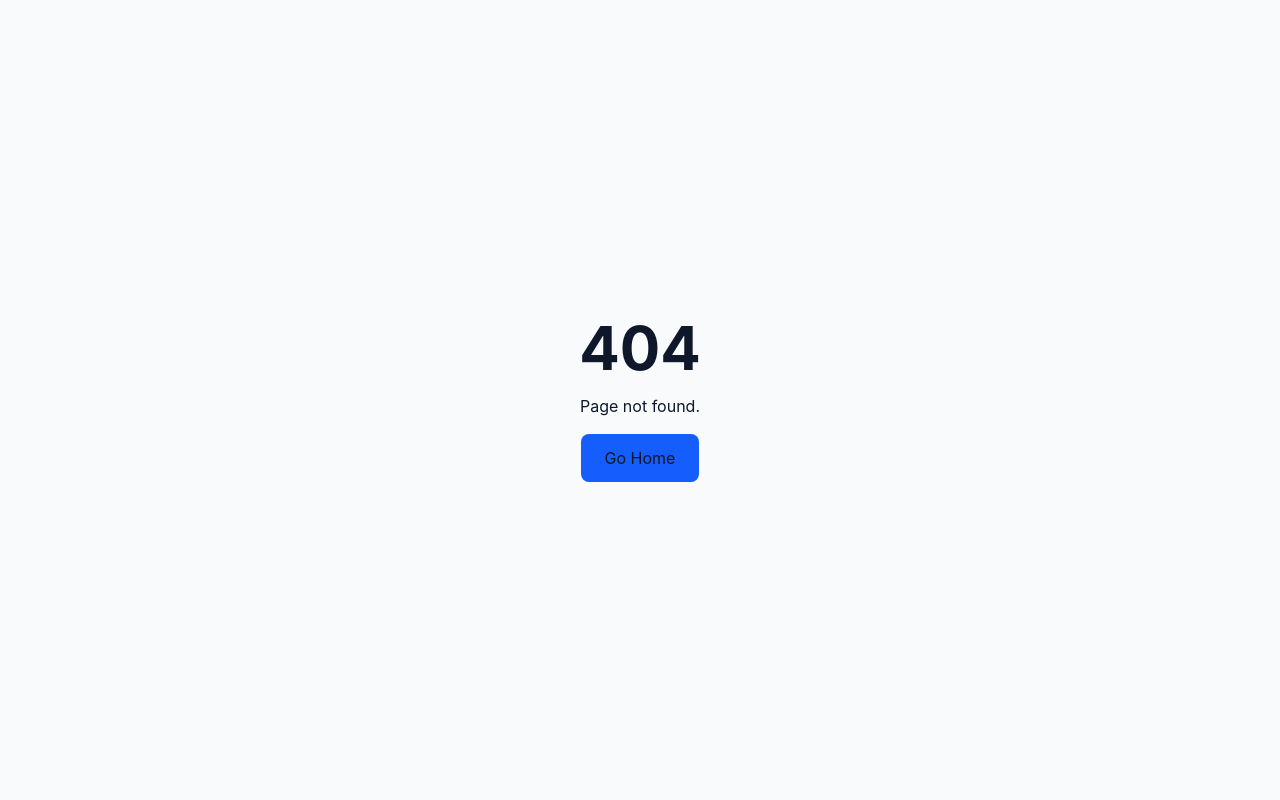
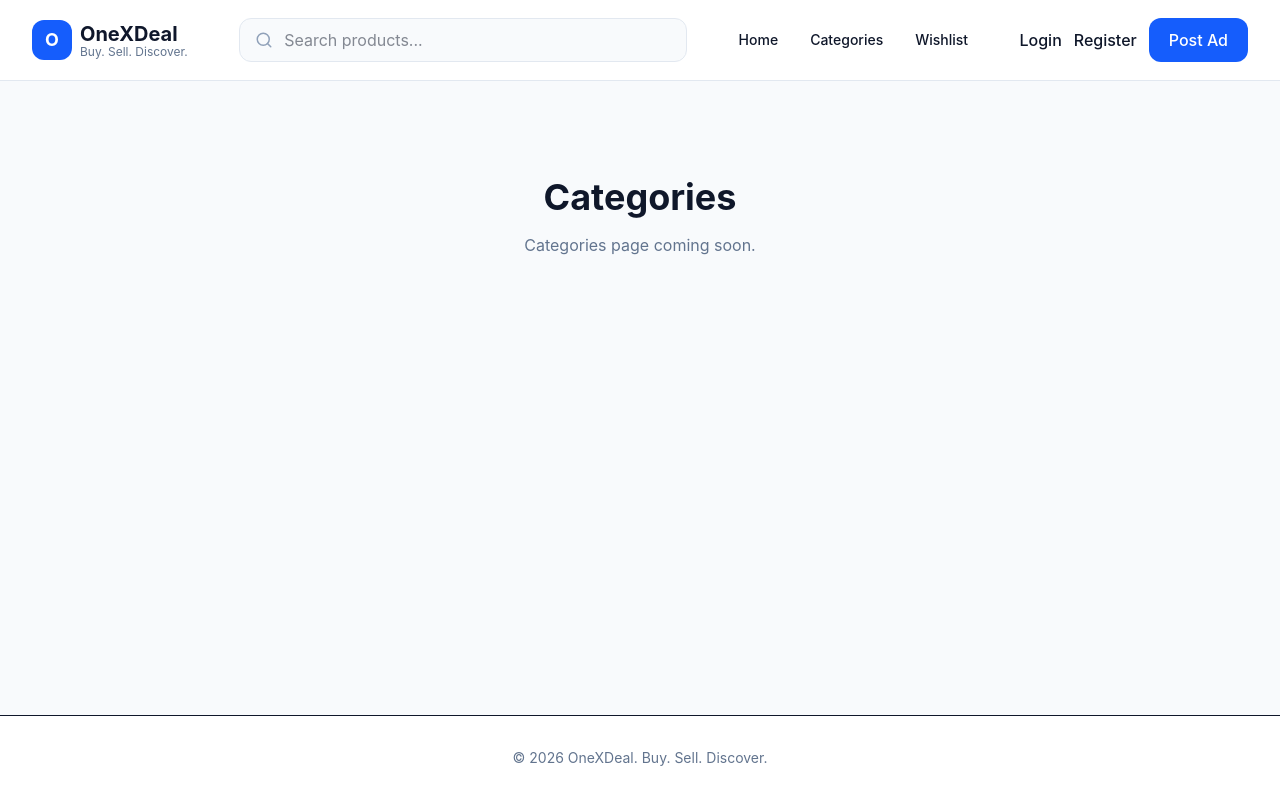
Before and after one commit to Karthikvmr/onexdeal-mvp, a React (Vite) app: page /categories in a window 1280 px wide. Before the commit this address had no page. Built offline with nearby package versions, Linux system fonts and the light colour scheme.

Commit message:
feat: add application route placeholders

```diff
--- a/src/app/router/AppRouter.tsx
+++ b/src/app/router/AppRouter.tsx
@@ -1,14 +1,48 @@
 import { Routes, Route } from "react-router-dom";
 
-import MainLayout from "../../components/layout/MainLayout";
-import HomePage from "../../features/home/pages/HomePage";
-import NotFound from "../../pages/NotFound";
+import MainLayout from "@/components/layout/MainLayout";
+
+import HomePage from "@/features/home/pages/HomePage";
+
+import LoginPage from "@/features/auth/pages/LoginPage";
+import RegisterPage from "@/features/auth/pages/RegisterPage";
+
+import CategoriesPage from "@/features/products/pages/CategoriesPage";
+import WishlistPage from "@/features/wishlist/pages/WishlistPage";
+import PostAdPage from "@/features/products/pages/PostAdPage";
+
+import NotFound from "@/pages/NotFound";
 
 const AppRouter = () => {
   return (
     <Routes>
       <Route element={<MainLayout />}>
         <Route path="/" element={<HomePage />} />
+
+        <Route
+          path="/categories"
+          element={<CategoriesPage />}
+        />
+
+        <Route
+          path="/wishlist"
+          element={<WishlistPage />}
+        />
+
+        <Route
+          path="/login"
+          element={<LoginPage />}
+        />
+
+        <Route
+          path="/register"
+          element={<RegisterPage />}
+        />
+
+        <Route
+          path="/post-ad"
+          element={<PostAdPage />}
+        />
       </Route>
 
       <Route path="*" element={<NotFound />} />
--- /dev/null
+++ b/src/features/auth/pages/LoginPage.tsx
@@ -0,0 +1,15 @@
+const LoginPage = () => {
+  return (
+    <section className="py-24">
+      <div className="mx-auto max-w-xl text-center">
+        <h1 className="text-4xl font-bold">Login</h1>
+
+        <p className="mt-4 text-slate-500">
+          Login page coming soon.
+        </p>
+      </div>
+    </section>
+  );
+};
+
+export default LoginPage;
--- /dev/null
+++ b/src/features/auth/pages/RegisterPage.tsx
@@ -0,0 +1,15 @@
+const RegisterPage = () => {
+  return (
+    <section className="py-24">
+      <div className="mx-auto max-w-xl text-center">
+        <h1 className="text-4xl font-bold">Register</h1>
+
+        <p className="mt-4 text-slate-500">
+          Registration page coming soon.
+        </p>
+      </div>
+    </section>
+  );
+};
+
+export default RegisterPage;
--- /dev/null
+++ b/src/features/products/pages/CategoriesPage.tsx
@@ -0,0 +1,17 @@
+const CategoriesPage = () => {
+  return (
+    <section className="py-24">
+      <div className="mx-auto max-w-xl text-center">
+        <h1 className="text-4xl font-bold">
+          Categories
+        </h1>
+
+        <p className="mt-4 text-slate-500">
+          Categories page coming soon.
+        </p>
+      </div>
+    </section>
+  );
+};
+
+export default CategoriesPage;
--- /dev/null
+++ b/src/features/products/pages/PostAdPage.tsx
@@ -0,0 +1,17 @@
+const PostAdPage = () => {
+  return (
+    <section className="py-24">
+      <div className="mx-auto max-w-xl text-center">
+        <h1 className="text-4xl font-bold">
+          Post Ad
+        </h1>
+
+        <p className="mt-4 text-slate-500">
+          Post your ad page coming soon.
+        </p>
+      </div>
+    </section>
+  );
+};
+
+export default PostAdPage;
--- /dev/null
+++ b/src/features/wishlist/pages/WishlistPage.tsx
@@ -0,0 +1,17 @@
+const WishlistPage = () => {
+  return (
+    <section className="py-24">
+      <div className="mx-auto max-w-xl text-center">
+        <h1 className="text-4xl font-bold">
+          Wishlist
+        </h1>
+
+        <p className="mt-4 text-slate-500">
+          Wishlist page coming soon.
+        </p>
+      </div>
+    </section>
+  );
+};
+
+export default WishlistPage;
```
